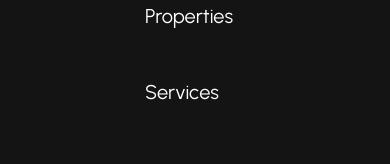
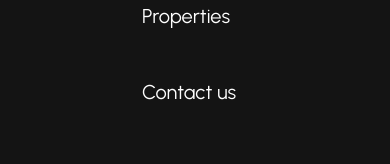
Before and after one commit to Os1907/Estatein-, a React (Vite) app: page / in a window 390 px wide. Both pictures are taken after a click on the button 358 px from the left and 72 px from the top of the page. Shown: the part 417-581 px from the top of the page. Built offline with nearby package versions, Linux system fonts and the light colour scheme.

Commit message:
navbar slider

```diff
--- a/src/components/Navbar/Hamburger/HamburgerMenu.jsx
+++ b/src/components/Navbar/Hamburger/HamburgerMenu.jsx
@@ -41,14 +41,14 @@ export default function HamburgerMenu() {
       onClick={()=>{
         hidePage()
       }}
-      className='mr-3 my-4 focus:bg-[#141414] focus:text-white  hover:bg-[#141414] hover:border hover:border-[#262626] rounded-lg'><Link to='service'>Services</Link></li>
+      className='mr-3 my-4 focus:bg-[#141414] focus:text-white  hover:bg-[#141414] hover:border hover:border-[#262626] rounded-lg'><Link to='contact'>Contact us</Link></li>
             </ul>
     <div className=' flex items-end mt-28 '>
 
     <img src={icon} alt="" className='w-10 ' />
     </div>
 
-    </div> : <div className={display ? 'hidden':'bg-[#141414]   w-full h-screen absolute top-0 left-0 z-40 flex justify-center items-center slide-out-right flex-col'}>
+    </div> : <div className={display ? 'hidden':'bg-[#141414]   w-full h-screen absolute top-0 left-[-50px] z-40 flex justify-center items-center slide-out-right flex-col'}>
             <ul className="menu menu-vertical px-1 text-xl text-center  mt-24">
       <li className= { isOpen?   'hidden': 'mr-3 my-4 focus:bg-[#141414] focus:text-white  hover:bg-[#141414] hover:border hover:border-[#262626] rounded-lg' } ><Link to='home'>Home</Link></li>
       <li className= { isOpen?   'hidden': 'mr-3 my-4 focus:bg-[#141414] focus:text-white  hover:bg-[#141414] hover:border hover:border-[#262626] rounded-lg' }> <Link to='about'>About Us</Link></li>
```
